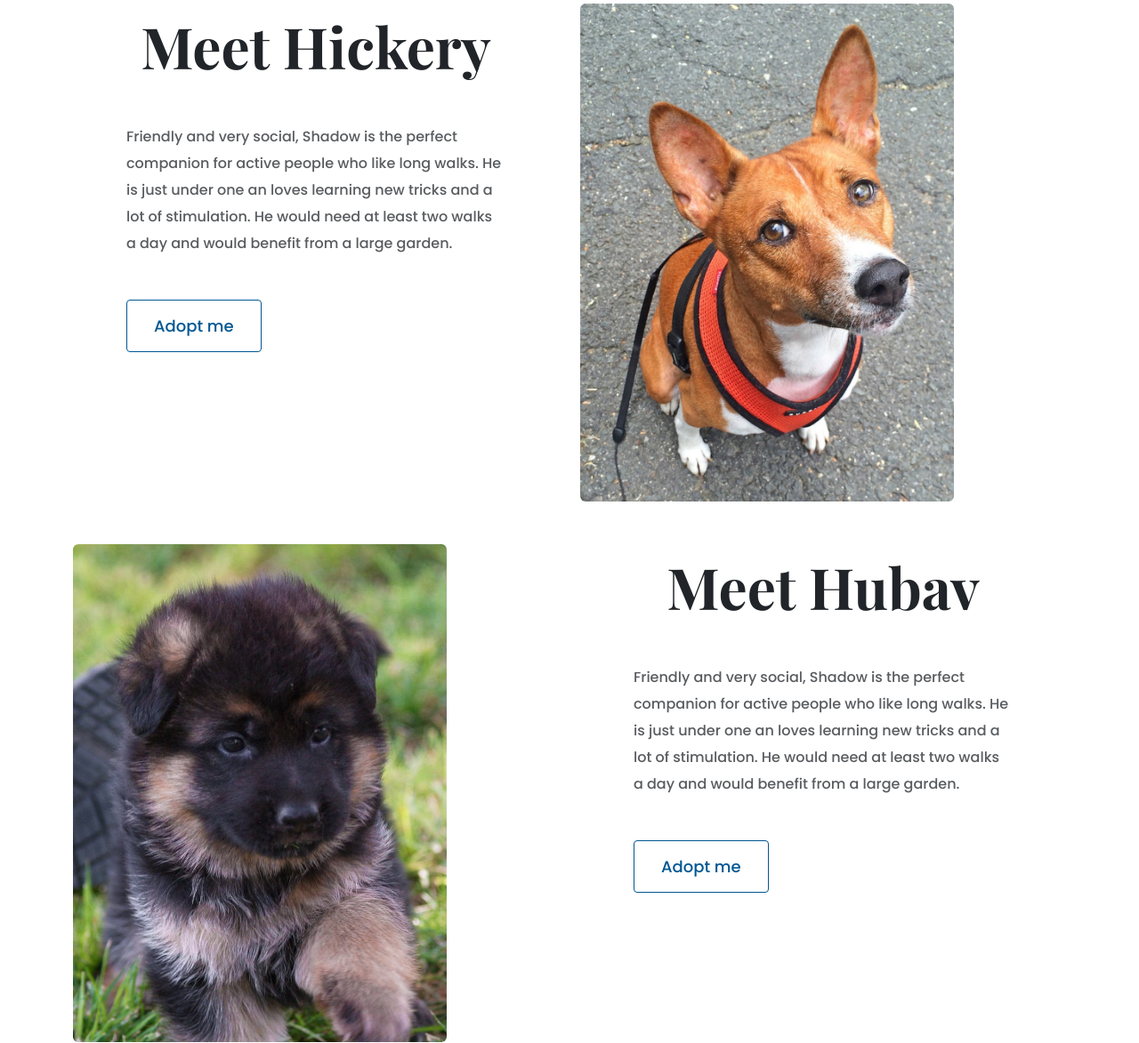
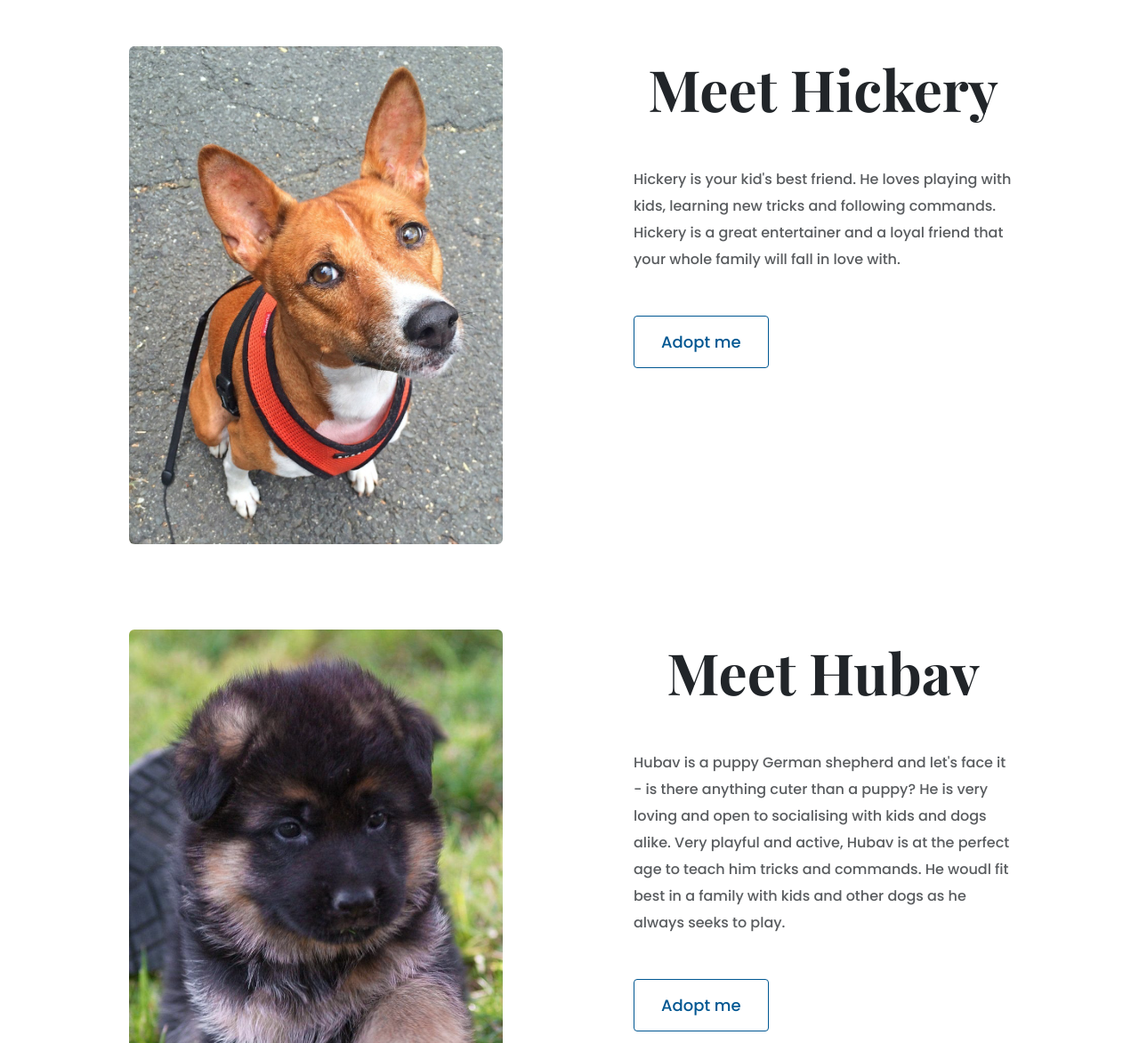
Before and after one commit to yarmenov/dog-sanctuary, a plain HTML site: page index.html in a window 1280 px wide. Shown: the part 1280-2453 px from the top of the page at 89% size. Drawn offline with nearby package versions, Linux system fonts and the light colour scheme.

Commit message:
Made additional SEO changes and changed the order of photos to make them more responsive in  homepage, and to see images on small screen

```diff
--- a/index.html
+++ b/index.html
@@ -66,7 +66,7 @@
     <p class="text-center m-5 fs-2">Featured Dogs</p>
     <div class="container">
       <div class="row mb-5">
-        <div class="col d-none d-lg-block">
+        <div class="col-md-6 text-center mb-5">
           <img
             src="images/Shadow.jpg"
             class="img-fluid rounded"
@@ -92,28 +92,28 @@
         </div>
       </div>
       <div class="row mb-5">
-        <div class="col">
-          <div class="project-description">
-            <h2 class="mb-5">Meet Hickery</h2>
-            <p class="mb-5 text-muted">
-              Friendly and very social, Shadow is the perfect companion for
-              active people who like long walks. He is just under one an loves
-              learning new tricks and a lot of stimulation. He would need at
-              least two walks a day and would benefit from a large garden.
-            </p>
-            <a href="contact.html" class="btn btn-branding-outline">Adopt me</a>
-          </div>
-        </div>
-        <div class="col d-none d-lg-block">
+        <div class="col-md-6 text-center mb-5">
           <img
             src="images/hickery.jpg"
             class="img-fluid rounded"
             alt="fox-looking dog"
           />
         </div>
+        <div class="col">
+          <div class="project-description">
+            <h2 class="mb-5">Meet Hickery</h2>
+            <p class="mb-5 text-muted">
+              Hickery is your kid's best friend. He loves playing with kids,
+              learning new tricks and following commands. Hickery is a great
+              entertainer and a loyal friend that your whole family will fall in
+              love with.
+            </p>
+            <a href="contact.html" class="btn btn-branding-outline">Adopt me</a>
+          </div>
+        </div>
       </div>
       <div class="row mb-5">
-        <div class="col d-none d-lg-block">
+        <div class="col-md-6 text-center mb-5">
           <img
             src="images/hubav.jpg"
             class="img-fluid rounded"
@@ -124,10 +124,12 @@
           <div class="project-description">
             <h2 class="mb-5">Meet Hubav</h2>
             <p class="mb-5 text-muted">
-              Friendly and very social, Shadow is the perfect companion for
-              active people who like long walks. He is just under one an loves
-              learning new tricks and a lot of stimulation. He would need at
-              least two walks a day and would benefit from a large garden.
+              Hubav is a puppy German shepherd and let's face it - is there
+              anything cuter than a puppy? He is very loving and open to
+              socialising with kids and dogs alike. Very playful and active,
+              Hubav is at the perfect age to teach him tricks and commands. He
+              woudl fit best in a family with kids and other dogs as he always
+              seeks to play.
             </p>
             <a href="contact.html" class="btn btn-branding-outline">Adopt me</a>
           </div>
@@ -136,7 +138,7 @@
       <footer>
         <div class="contact-box justify-content-between mb-5 d-none d-md-flex">
           <div>
-            <h4>Adoption Enquiry</h4>
+            <h4 class="text-start">Adoption Enquiry</h4>
             <p class="text-muted">Let's find each puppy a home</p>
           </div>
           <div>
```
Also changed, not shown: about.html (+5 -1 lines), contact.html (+5 -2 lines), dogs.html (+19 -7 lines).
